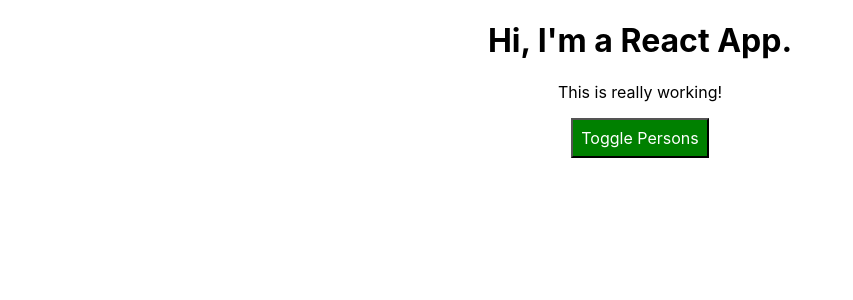
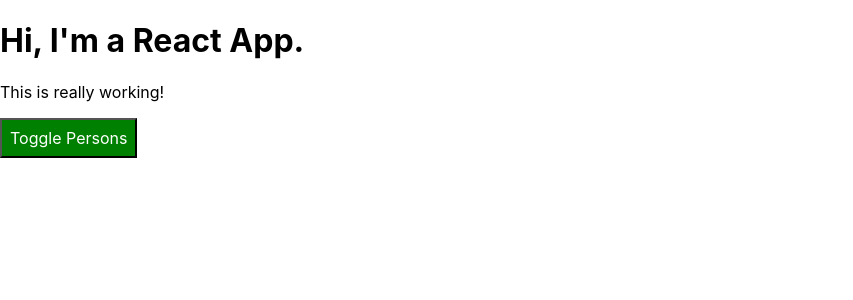
Before and after one commit to somersbmatthews/react-complete-guide-es7, a React app: page / in a window 1280 px wide. Shown: the top 300 px of the page, without its empty margins (0-853 px from the left). Built offline with nearby package versions, Linux system fonts and the light colour scheme.

Commit message:
added assignedClasses variable to make up for classes variable mismatch from new class import in App.js

```diff
--- a/src/App.js
+++ b/src/App.js
@@ -1,7 +1,9 @@
 import React, { Component } from 'react';
-import './App.css';
+import Person from './Person/Person';
 
-import Person from './Person/Person';
+import classes from './App.css';
+
+
 
 
 class App extends Component {
@@ -88,19 +90,19 @@
       };
     }
 
-    const classes = []
+    const assignedClasses = []
     if (this.state.persons.length <= 2) {
-      classes.push('red');
+      assignedClasses.push(classes.red);
     }
     if (this.state.persons.length <= 1) {
-      classes.push('bold');
+      assignedClasses.push(classes.bold);
     }
 
     return (
 
-        <div className="App">
+        <div className={classes.App}>
           <h1>Hi, I'm a React App.</h1>
-          <p className={classes.join(' ')}>This is really working!</p>
+          <p className={assignedClasses.join(' ')}>This is really working!</p>
           <button
             style={style}
             onClick={this.togglePersonsHandler}>Toggle Persons</button>
```
